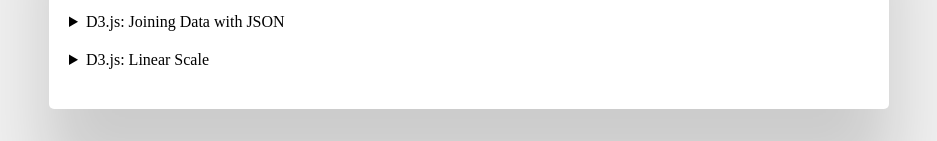
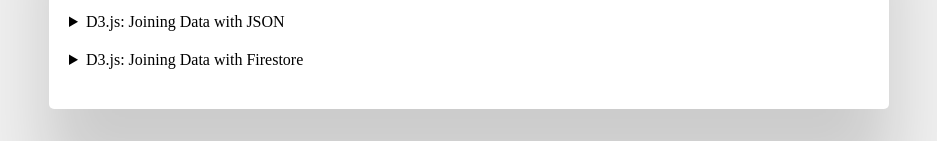
Before and after one commit to DundarKoray/D3.js__Building-Data-Visualizations__Mini-Projects, a plain HTML site: page index.html in a window 1280 px wide. Shown: the part 419-560 px from the top of the page, without its empty margins (171-1108 px from the left). Drawn offline with nearby package versions, Linux system fonts and the light colour scheme; no server answers.

Commit message:
changed project title

```diff
--- a/index.html
+++ b/index.html
@@ -33,7 +33,7 @@
 
 
         <details>
-            <summary>D3.js: Linear Scale</summary>
+            <summary>D3.js: Joining Data with Firestore</summary>
             <h3>Linear Scale</h3>
             <div class="canvas2">
                 <!-- <svg class="svg_linear-scale" width="600" height="600">
```
